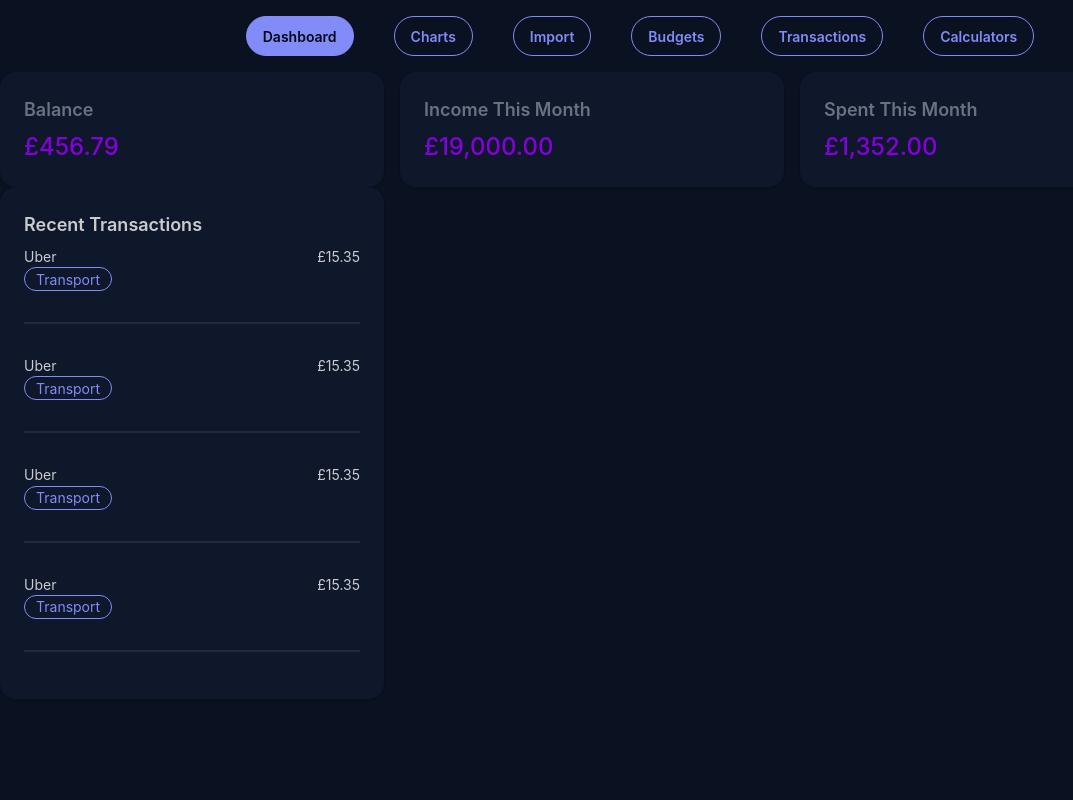
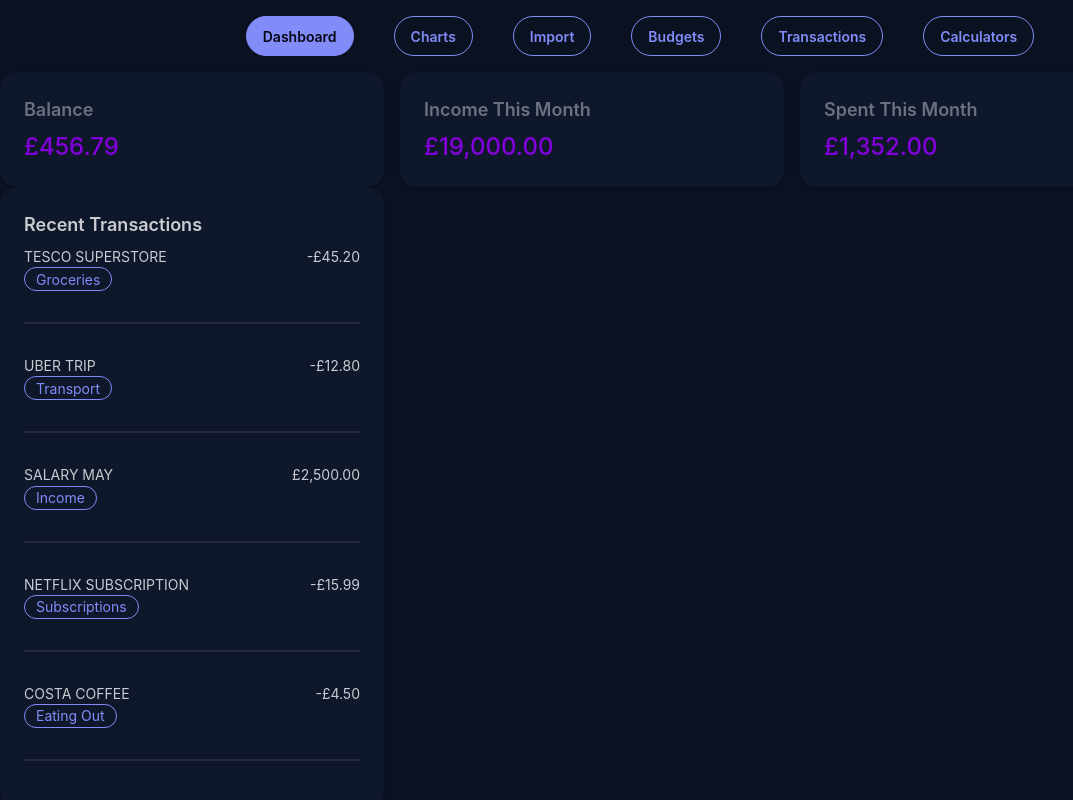
Before and after one commit to Cybergman-droid/Computing-NEA, a React (Vite) app in the folder frontend/: page / in a window 1280 px wide. Shown: the top 800 px of the page, without its empty margins (0-1073 px from the left). Built offline with nearby package versions, Linux system fonts and the light colour scheme; the HTML template or start-up script is replaced by a standard one.

Commit message:
feat: update DashboardTransactionListCard to render transactions from an array

```diff
--- a/frontend/src/pages/Dashboard/dashboardTransactionListCard.tsx
+++ b/frontend/src/pages/Dashboard/dashboardTransactionListCard.tsx
@@ -3,33 +3,75 @@ import DashboardTransactionElement from "./dashboardTransactionElement";
 export default function DashboardTransactionListCard() {
 	// TODO fetch data from the backend and pass it to the components
 
-	const description = "Uber";
-	const category = "Transport";
-	const amount = 15.345242;
+	const testArray = [
+		{
+			id: 1,
+			amount: -45.2,
+			category: "Groceries",
+			description: "TESCO SUPERSTORE",
+			date: "2025-05-01",
+			confidence: 18.131835891697158,
+			auto_classified: 1,
+			bank: "Barclays",
+		},
+		{
+			id: 2,
+			amount: -12.8,
+			category: "Transport",
+			description: "UBER TRIP",
+			date: "2025-05-02",
+			confidence: 18.22613881284539,
+			auto_classified: 1,
+			bank: "Barclays",
+		},
+		{
+			id: 3,
+			amount: 2500,
+			category: "Income",
+			description: "SALARY MAY",
+			date: "2025-05-03",
+			confidence: 18.41688991614328,
+			auto_classified: 1,
+			bank: "Barclays",
+		},
+		{
+			id: 4,
+			amount: -15.99,
+			category: "Subscriptions",
+			description: "NETFLIX SUBSCRIPTION",
+			date: "2025-05-04",
+			confidence: 46.660959330993265,
+			auto_classified: 1,
+			bank: "Barclays",
+		},
+		{
+			id: 5,
+			amount: -4.5,
+			category: "Eating Out",
+			description: "COSTA COFFEE",
+			date: "2025-05-05",
+			confidence: 31.24264350539902,
+			auto_classified: 1,
+			bank: "Barclays",
+		},
+	];
+
 	return (
 		<div className='card bg-base-100 w-96 shadow-sm'>
 			<div className='card-body'>
 				<h2 className='card-title'>Recent Transactions</h2>
-				<DashboardTransactionElement
-					description={description}
-					category={category}
-					amount={amount}
-				/>
-				<DashboardTransactionElement
-					description={description}
-					category={category}
-					amount={amount}
-				/>
-				<DashboardTransactionElement
-					description={description}
-					category={category}
-					amount={amount}
-				/>
-				<DashboardTransactionElement
-					description={description}
-					category={category}
-					amount={amount}
-				/>
+
+				{/* Maps the data in the test array into the DashboardTransactionElement
+				which returns an array of DashboardTransactionElement components that can be rendered  */}
+
+				{testArray.map((transaction, index) => (
+					<DashboardTransactionElement
+						key={index}
+						description={transaction.description}
+						category={transaction.category}
+						amount={transaction.amount}
+					/>
+				))}
 			</div>
 		</div>
 	);
```
